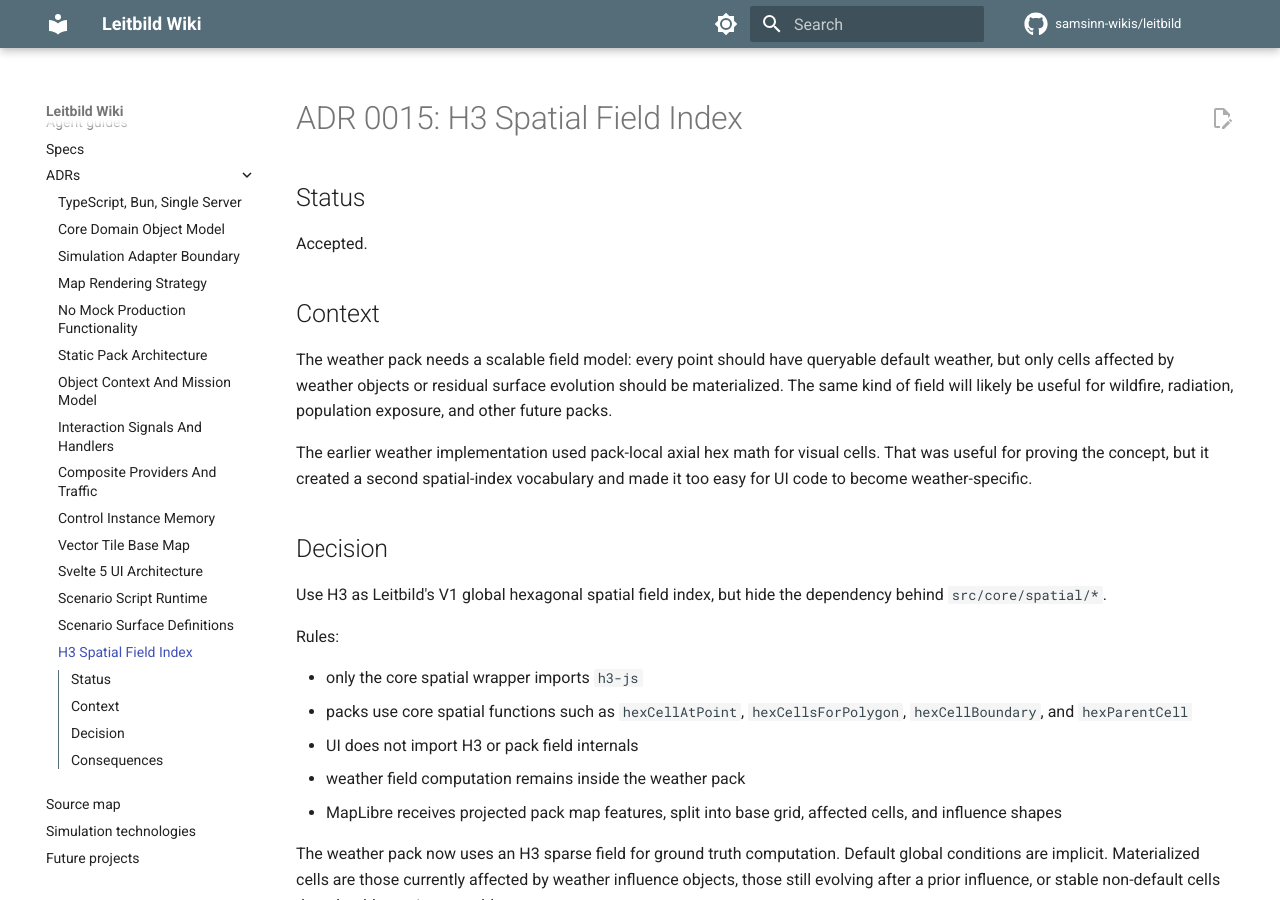
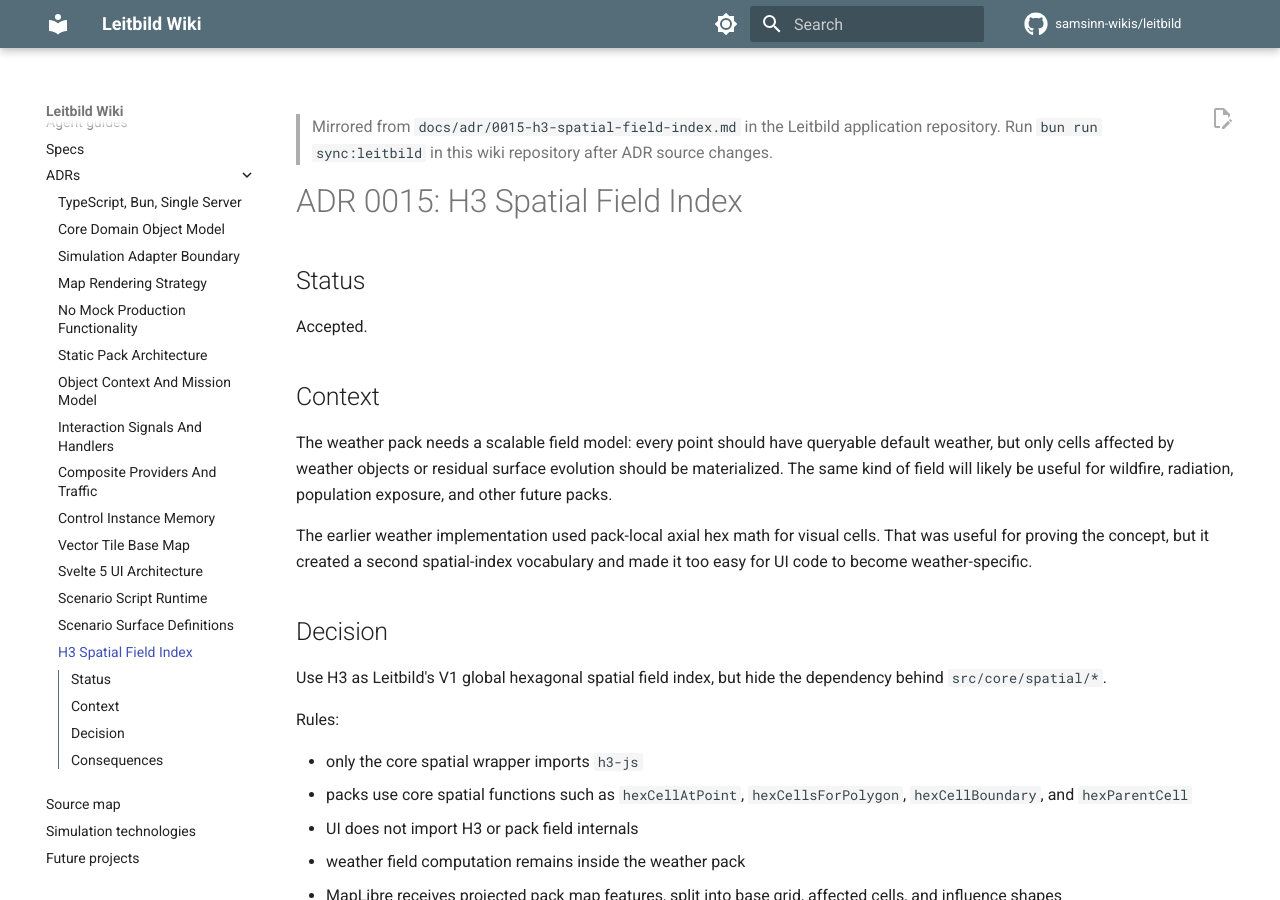
Before and after one commit to samsinn-wikis/leitbild, an MkDocs documentation site: the page built from wiki/adrs/0015-h3-spatial-field-index.md, in a window 1280 px wide and 900 px high. Built offline with MkDocs 1.6.1 and Material for MkDocs 9.7.7, drawn with Linux system fonts in a browser that asks for light colours; comment, search, counter and statistics services are not loaded.

Commit message:
Fix H3 ADR wiki metadata

```diff
--- a/wiki/adrs/0015-h3-spatial-field-index.md
+++ b/wiki/adrs/0015-h3-spatial-field-index.md
@@ -1,3 +1,10 @@
+---
+title: H3 Spatial Field Index
+type: adr
+---
+
+> Mirrored from `docs/adr/0015-h3-spatial-field-index.md` in the Leitbild application repository. Run `bun run sync:leitbild` in this wiki repository after ADR source changes.
+
 # ADR 0015: H3 Spatial Field Index
 
 ## Status
```
